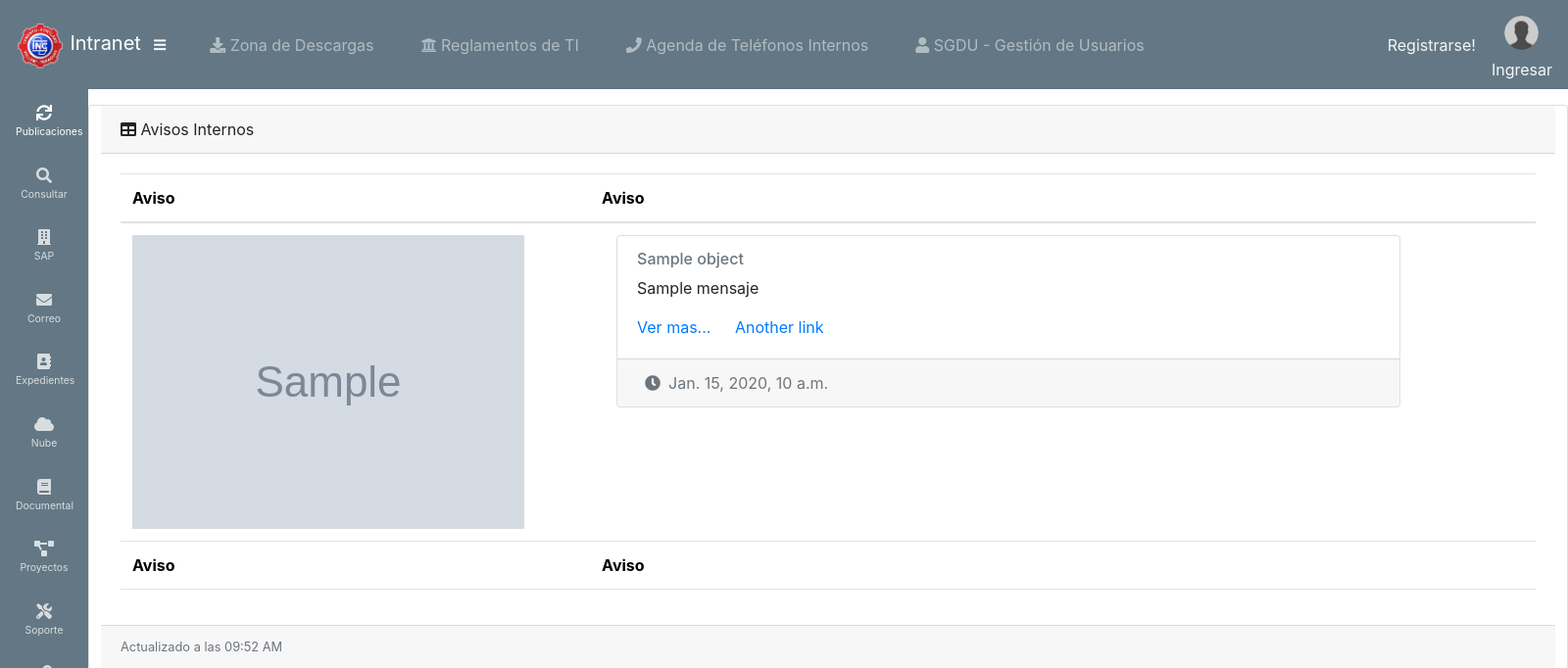
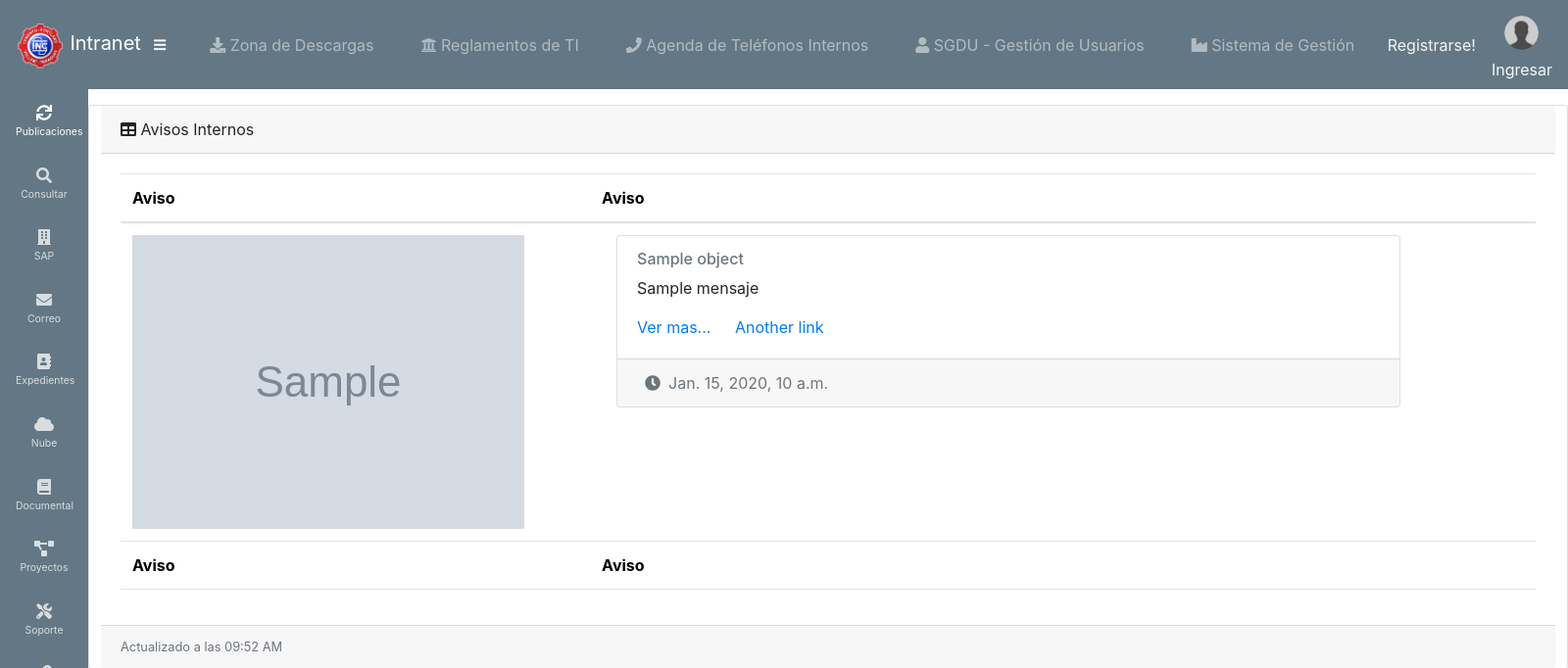
Before and after one commit to arnaldocorreaxO/intranet, a Django app: template proIntranet/intranet/templates/aviso_list.html in a window 1600 px wide. Shown: the top 682 px of the page at 98% size. Run offline with Django 3.2, Linux system fonts and the light colour scheme; the template is opened without the code that fills it: most values are stand-ins (such as "Sample title", 1, 10 or a date in 2020); grey boxes marked "Sample" are stand-in pictures; some libraries are stand-ins or nearby versions.

Commit message:
Add Menu Items Sistema de Gestion - Procedimientos

```diff
--- a/proIntranet/templates/base.html
+++ b/proIntranet/templates/base.html
@@ -227,6 +227,56 @@
 					<a class="dropdown-item" href="{% static 'download/SGDU/SGDU-Cambiar-Password.mp4' %}" target="_blank">
 						<i class="fa fa-key px-2" aria-hidden="true"></i> Cambiar contraseña
 					</a>
+				</div>
+			</li>
+
+		</ul>
+
+		<!-- SISTEMA DE GESTION - PROCEDIMIENTOS-->
+		<ul class="navbar-nav ml-auto ml-md-4 ">
+			<li class="nav-item dropdown no-arrow mx-1">
+				<a class="nav-link dropdown-toggle" href="#" id="downloadDropdown" role="button" data-toggle="dropdown" aria-haspopup="true" aria-expanded="false">
+					<i class="fa fa-industry" aria-hidden="true"></i>
+					<span class="off">Sistema de Gestión</span>
+				</a>
+				<div class="dropdown-menu dropdown-menu-left" aria-labelledby="alertsDropdown">
+					<h6 class="dropdown-header">PROCEDIMIENTOS</h6>
+					<div class="dropdown-divider"></div>
+
+					<a class="dropdown-item" href="https://nube.inc.gov.py/s/x3C6mA4ZpnG8LoC" target="_blank">
+						<i class="fa fa-arrow-circle-right px-2" aria-hidden="true"></i> Gestión Industrial
+					</a>
+					<a class="dropdown-item" href="https://nube.inc.gov.py/s/N5GzMyPs7zTQtPt" target="_blank">
+						<i class="fa fa-arrow-circle-right px-2" aria-hidden="true"></i> Gestión Financiera
+					</a>
+					<a class="dropdown-item" href="https://nube.inc.gov.py/s/Gto2drA2nAkW5Nj" target="_blank">
+						<i class="fa fa-arrow-circle-right px-2" aria-hidden="true"></i> Gestión de Transparencia
+					</a>
+					<a class="dropdown-item" href="https://nube.inc.gov.py/s/2D8KfXBjq9RrpBd" target="_blank">
+						<i class="fa fa-arrow-circle-right px-2" aria-hidden="true"></i> Gestión de Personas y DO
+					</a>
+					<a class="dropdown-item" href="https://nube.inc.gov.py/s/mN9Pasj4ZaRcaZs" target="_blank">
+						<i class="fa fa-arrow-circle-right px-2" aria-hidden="true"></i> Gestión de Planificación Estratégica
+					</a>
+					<a class="dropdown-item" href="https://nube.inc.gov.py/s/w8C2nY9JQxdWs7x" target="_blank">
+						<i class="fa fa-arrow-circle-right px-2" aria-hidden="true"></i> Gestión de Documentos
+					</a>
+					<a class="dropdown-item" href="https://nube.inc.gov.py/s/EnYyNZnsbJiHmcn" target="_blank">
+						<i class="fa fa-arrow-circle-right px-2" aria-hidden="true"></i> Gestión de Comunicación Estratégica
+					</a>
+					<a class="dropdown-item" href="https://nube.inc.gov.py/s/BQeyPmw62KrPf2g" target="_blank">
+						<i class="fa fa-arrow-circle-right px-2" aria-hidden="true"></i> Gestión de Compras Públicas y Contrataciones
+					</a>
+					<a class="dropdown-item" href="https://nube.inc.gov.py/s/DsGScMtKSfPbJDD" target="_blank">
+						<i class="fa fa-arrow-circle-right px-2" aria-hidden="true"></i> Gestión Comercial
+					</a>
+					<a class="dropdown-item" href="https://nube.inc.gov.py/s/RdAWY5DtgDr2WWa" target="_blank">
+						<i class="fa fa-arrow-circle-right px-2" aria-hidden="true"></i> Gestión Ambiental y SSO
+					</a>
+					<a class="dropdown-item" href="https://nube.inc.gov.py/s/FLTnoDPqLdqoFQo" target="_blank">
+						<i class="fa fa-arrow-circle-right px-2" aria-hidden="true"></i> Asesoría Legal
+					</a>
+
 				</div>
 			</li>
 
```
